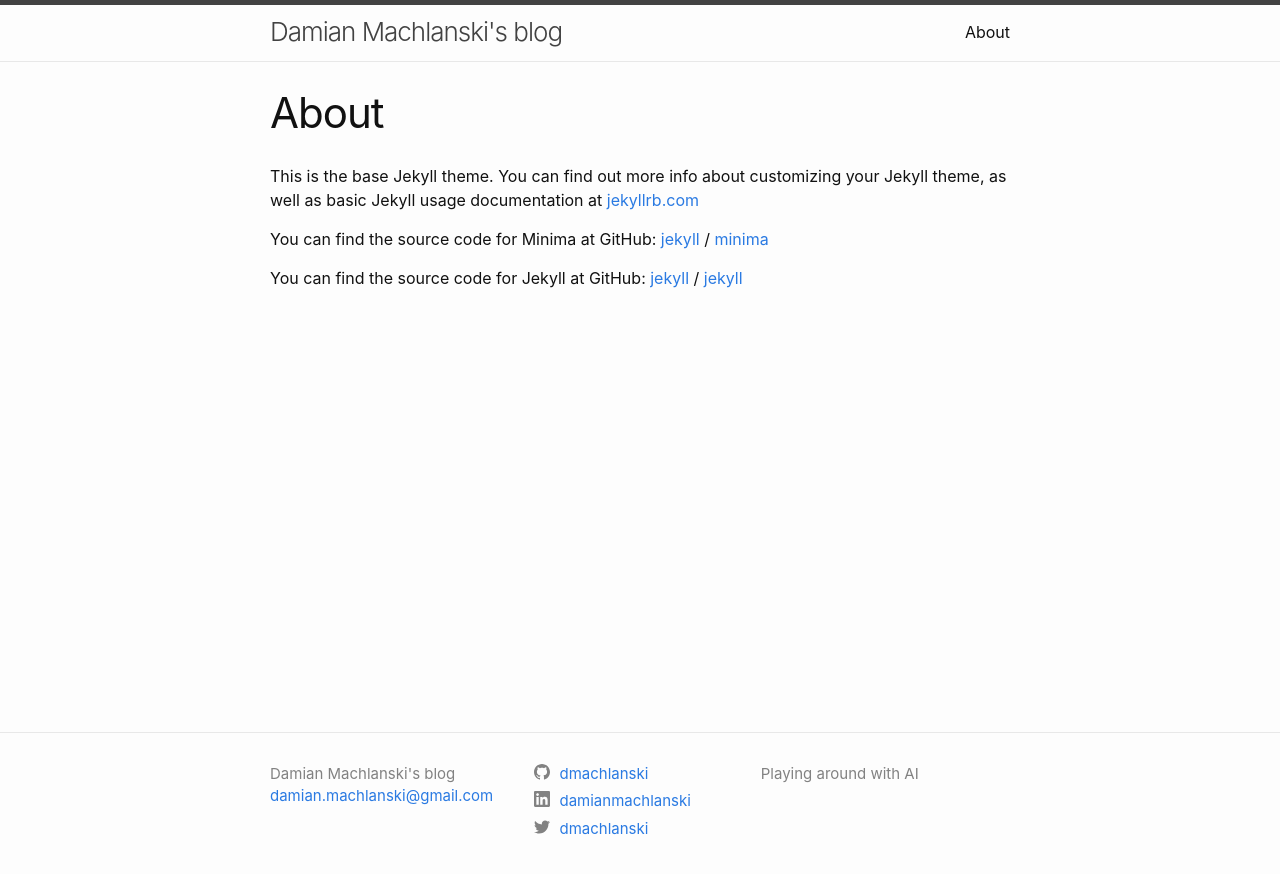
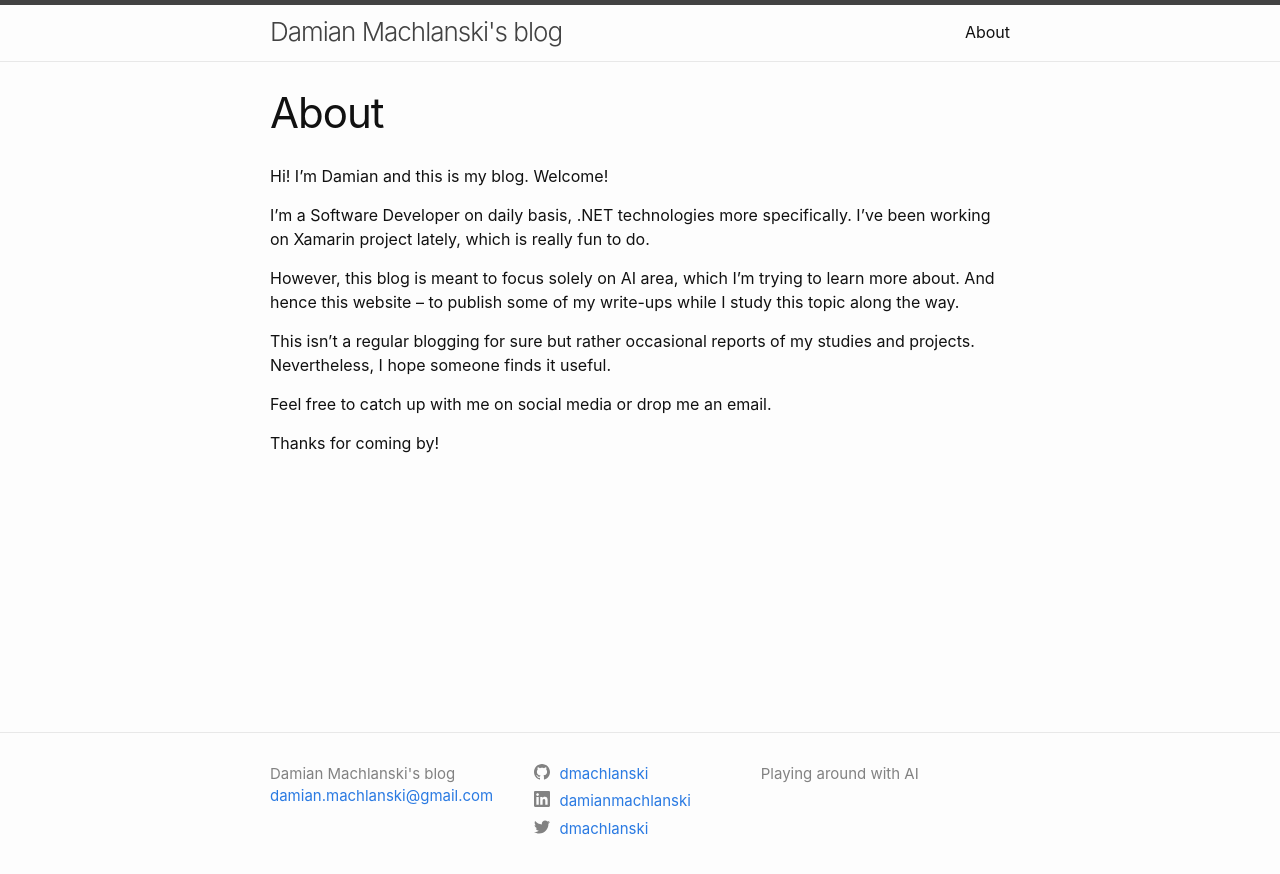
Before and after one commit to dmachlanski/dmachlanski.github.io, a Jekyll site: the page built from about.md, in a window 1280 px wide. Shown: the top 874 px of the page. Built offline with Jekyll 4.4.1, drawn with Linux system fonts in a browser that asks for light colours.

Commit message:
Update the about page

```diff
--- a/about.md
+++ b/about.md
@@ -4,15 +4,14 @@
 permalink: /about/
 ---
 
-This is the base Jekyll theme. You can find out more info about customizing your Jekyll theme, as well as basic Jekyll usage documentation at [jekyllrb.com](https://jekyllrb.com/)
+Hi! I’m Damian and this is my blog. Welcome!
 
-You can find the source code for Minima at GitHub:
-[jekyll][jekyll-organization] /
-[minima](https://github.com/jekyll/minima)
+I’m a Software Developer on daily basis, .NET technologies more specifically. I’ve been working on Xamarin project lately, which is really fun to do.
 
-You can find the source code for Jekyll at GitHub:
-[jekyll][jekyll-organization] /
-[jekyll](https://github.com/jekyll/jekyll)
+However, this blog is meant to focus solely on AI area, which I’m trying to learn more about. And hence this website – to publish some of my write-ups while I study this topic along the way.
 
+This isn’t a regular blogging for sure but rather occasional reports of my studies and projects. Nevertheless, I hope someone finds it useful.
 
-[jekyll-organization]: https://github.com/jekyll
+Feel free to catch up with me on social media or drop me an email.
+
+Thanks for coming by!
```
